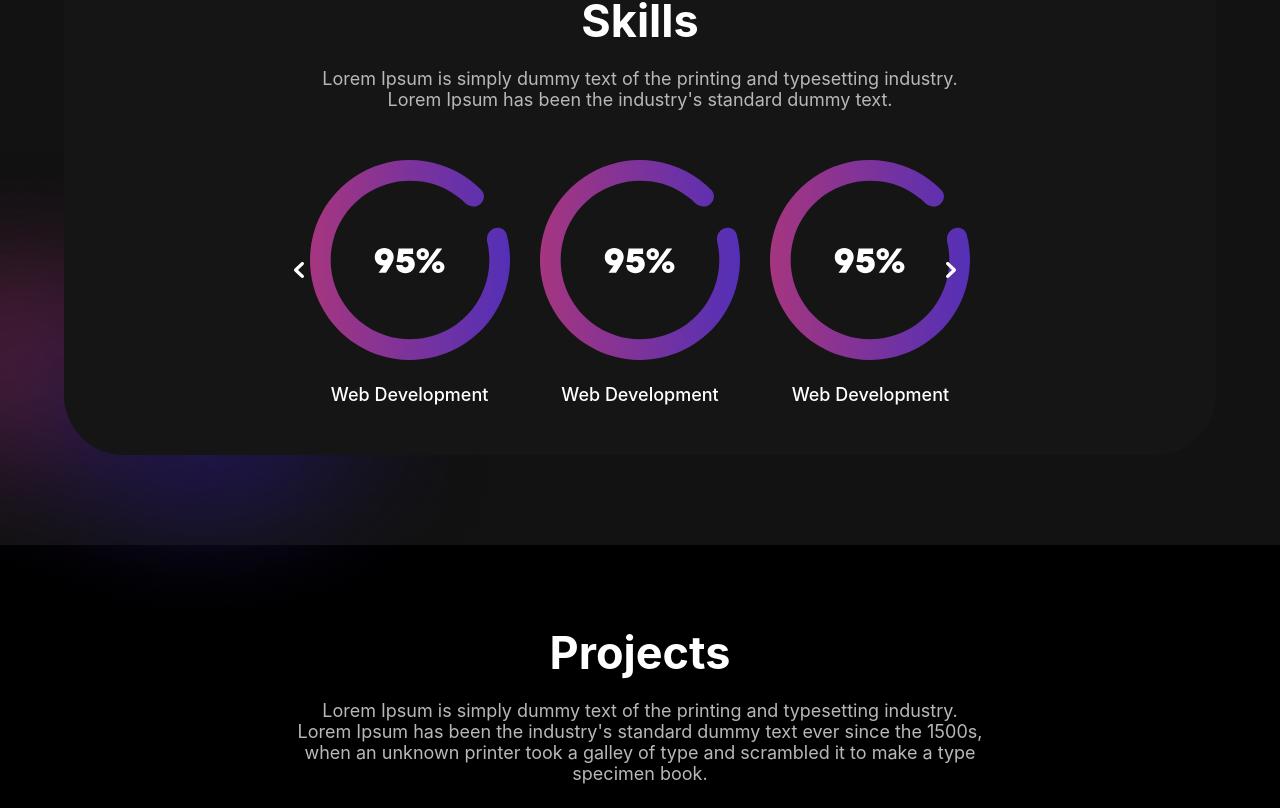
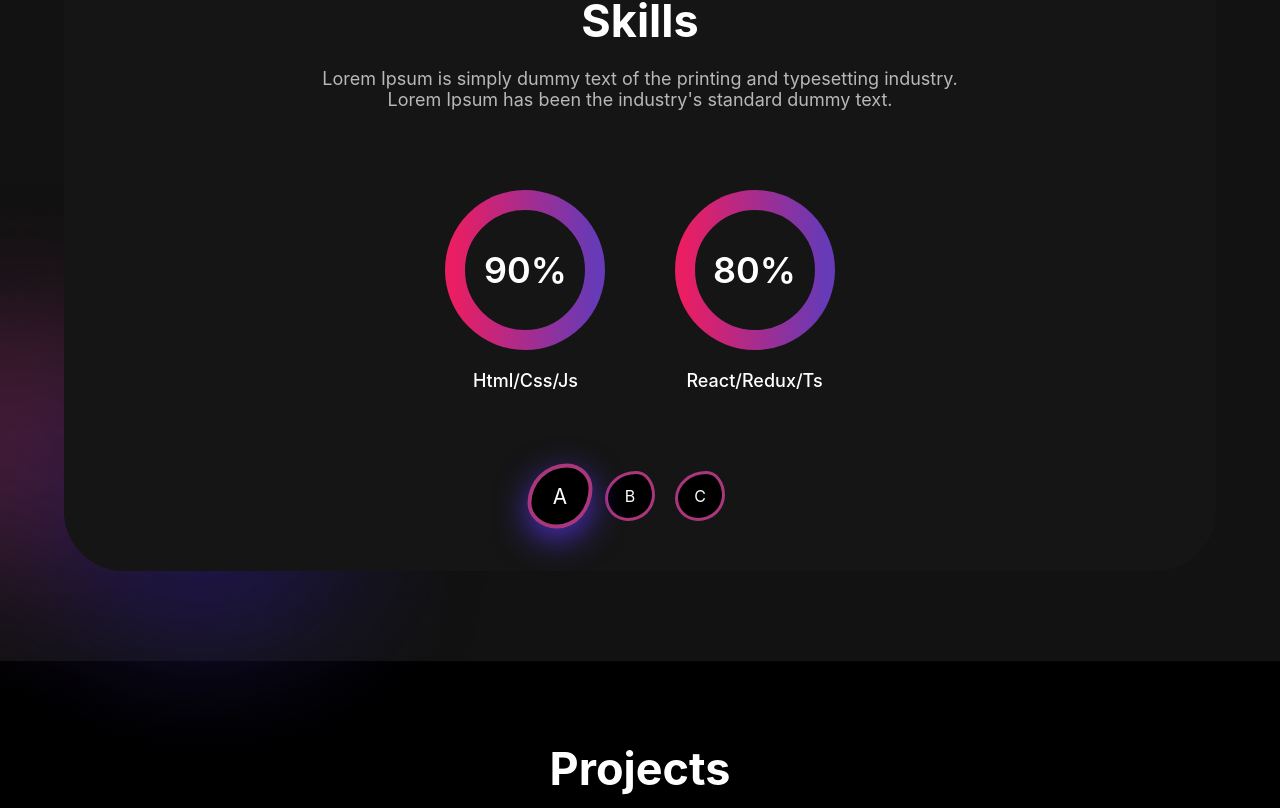
Before and after one commit to liroan/portfolioSite, a React (Create React App) app: page / in a window 1280 px wide. Shown: the part 861-1669 px from the top of the page. Built offline with nearby package versions, Linux system fonts and the light colour scheme.

Commit message:
working_slider: I added a little adaptability to the slider and functionality, but I haven't finished it yet

```diff
--- a/src/views/Skills/Slider/Slider.module.scss
+++ b/src/views/Skills/Slider/Slider.module.scss
@@ -1,32 +1,52 @@
 .slider {
   position: relative;
   &__sliderCards {
+    padding: 30px 0;
     display: flex;
-    justify-content: space-around;
+    justify-content: center;
   }
   &__sliderCard_margin {
-    margin: 0 10px;
+    margin: 0 5%;
   }
-  &__arrow {
-    position: absolute;
-    top: 50%;
-    transform: translateY(-50%);
-    width: 40px;
-    height: 40px;
-    img {
-      display: flex;
-      align-items: center;
-      justify-content: center;
-      width: 10px;
-    }
-    &:hover {
-      background: #000;
-    }
-    &_left {
-      left: 0
-    }
-    &_right {
-      right: 0;
+  &__pages {
+    margin-top: 50px;
+    display: flex;
+    color: #fff;
+    justify-content: center;
+  }
+  &__page {
+    &_margin {
+      margin-right: 20px;
     }
   }
+  &__percent {
+    background: #000;
+    border: 3px solid #AA367C;
+    height: 50px;
+    width: 50px;
+    display: flex;
+    align-items: center;
+    justify-content: center;
+    cursor: pointer;
+    transition: 0.4s;
+    animation: border-transform 4s linear infinite alternate forwards;
+    -webkit-animation-play-state: paused;
+    -moz-animation-play-state: paused;
+    animation-play-state: paused;
+  }
+  &__percent_active {
+    animation-play-state: running;
+    transform: scale(1.3);
+    box-shadow: 0 8px 25px #4A2FBD;
+  }
 }
+
+@keyframes border-transform{
+  0%,100% { border-radius: 63% 37% 54% 46% / 55% 48% 52% 45%; }
+  14% { border-radius: 40% 60% 54% 46% / 49% 60% 40% 51%; }
+  28% { border-radius: 54% 46% 38% 62% / 49% 70% 30% 51%; }
+  42% { border-radius: 61% 39% 55% 45% / 61% 38% 62% 39%; }
+  56% { border-radius: 61% 39% 67% 33% / 70% 50% 50% 30%; }
+  70% { border-radius: 50% 50% 34% 66% / 56% 68% 32% 44%; }
+  84% { border-radius: 46% 54% 50% 50% / 35% 61% 39% 65%; }
+}
--- a/src/views/Skills/Slider/Slider.tsx
+++ b/src/views/Skills/Slider/Slider.tsx
@@ -1,26 +1,42 @@
 import SliderCard from "./SliderCard/SliderCard";
 import styles from "./Slider.module.scss";
-import arrow1 from "../../../assets/img/arrow1.svg";
-import arrow2 from "../../../assets/img/arrow2.svg";
+import {useState} from "react";
+
+
+const skills = [
+    { name: "Html/Css/Js", percent: 90},
+    { name: "React/Redux/Ts", percent: 80},
+    { name: "Ответственность", percent: 99},
+    { name: "Умение работать в команде", percent: 85},
+    { name: "Git", percent: 100},
+    { name: "Знание основных алгоритмов", percent: 80},
+]
+
 const Slider = () => {
+    const [numberSkill, setNumberSkill] = useState(0);
+    const symbols = ["A", "B", "C"];
     return (
         <div className={styles.slider}>
-            <div className={styles.slider__arrow + " " + styles.slider__arrow_left}>
-                <img src={arrow1} alt=""/>
-            </div>
             <div className={styles.slider__sliderCards}>
                 <div className={styles.slider__sliderCard_margin}>
-                    <SliderCard />
+                    <SliderCard skill={skills[numberSkill]}/>
                 </div>
                 <div className={styles.slider__sliderCard_margin}>
-                    <SliderCard />
-                </div>
-                <div className={styles.slider__sliderCard_margin}>
-                    <SliderCard />
+                    <SliderCard skill={skills[numberSkill + 1]}/>
                 </div>
             </div>
-            <div className={styles.slider__arrow + " " + styles.slider__arrow_right}>
-                <img src={arrow2} alt=""/>
+            <div className={styles.slider__pages}>
+                {
+                    symbols.map((symbol, i) => {
+                        return (
+                            <div className={styles.slider__page_margin}>
+                                <div className={styles.slider__percent + " " + (i * 2 === numberSkill ? styles.slider__percent_active : "")} onClick={() => setNumberSkill(i * 2)}>
+                                    {symbol}
+                                </div>
+                            </div>
+                        )
+                    })
+                }
             </div>
         </div>
     )
--- a/src/views/Skills/Slider/SliderCard/SliderCard.module.scss
+++ b/src/views/Skills/Slider/SliderCard/SliderCard.module.scss
@@ -1,13 +1,54 @@
 .sliderCard {
+  position: relative;
   h4 {
     margin-top: 20px;
     font-size: 18px;
     color: #fff;
     font-weight: 500;
   }
-  &__image {
-    img {
+  &__progress {
+    /*img {
       width: calc(min(200px, 100%));
+    }*/
+    width: 160px;
+    height: 160px;
+    border-radius: 50%;
+    position: relative;
+    display: flex;
+    align-items: center;
+    justify-content: center;
+  }
+  &__percent {
+    display: flex;
+    align-items: center;
+    justify-content: center;
+    color: #fff;
+    width: 120px;
+    height: 120px;
+    padding: 20px;
+    font-size: 36px;
+    font-weight: 600;
+    border-radius: 50%;
+  }
+  svg {
+    width: 100%;
+    height: 100%;
+    position: absolute;
+    top: 0;
+    left: 0;
+    circle {
+      fill: none;
+      stroke: url(#GradientColor);
+      stroke-width: 20px;
+      stroke-dasharray: 472;
+      stroke-dashoffset: 472;
+      transition: 0.5s;
     }
   }
 }
+
+@keyframes progress {
+  100% {
+    stroke-dashoffset: 0;
+  }
+}
--- a/src/views/Skills/Slider/SliderCard/SliderCard.tsx
+++ b/src/views/Skills/Slider/SliderCard/SliderCard.tsx
@@ -1,13 +1,24 @@
 import meter from "../../../../assets/img/meter1.svg"
 import styles from "./SliderCard.module.scss"
 
-const SliderCard = () => {
+const SliderCard = ( {skill }: any ) => {
     return (
         <div className={styles.sliderCard}>
-            <div className={styles.sliderCard__image}>
-                <img src={meter} alt=""/>
+            <div className={styles.sliderCard__progress}>
+                <div className={styles.sliderCard__percent}>
+                    {skill.percent}%
+                </div>
             </div>
-            <h4>Web Development</h4>
+            <h4>{skill.name}</h4>
+            <svg xmlns="http://www.w3.org/2000/svg" version="1.1" width="160px" height="160px">
+                <defs>
+                    <linearGradient id="GradientColor">
+                        <stop offset="0%" stop-color="#e91e63" />
+                        <stop offset="100%" stop-color="#673ab7" />
+                    </linearGradient>
+                </defs>
+                <circle cx="80" cy="80" r="70" stroke-linecap="round" style={ {  strokeDashoffset: 0 } }/>
+            </svg>
         </div>
     )
 }
```
